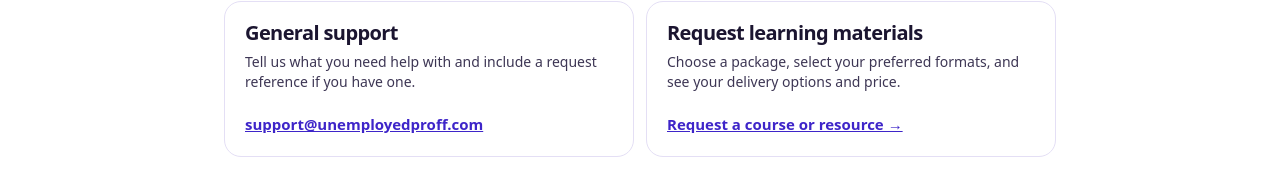
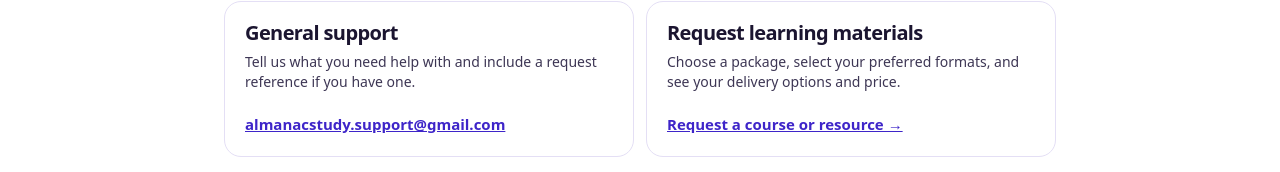
Before and after one commit to StudyMate-N/almanac, a Next.js app: page /contact in a window 1280 px wide. Shown: the part 262-434 px from the top of the page. Built offline with nearby package versions, Linux system fonts and the light colour scheme.

Commit message:
Almanac: use dedicated customer support mailbox

```diff
--- a/src/app/contact/page.tsx
+++ b/src/app/contact/page.tsx
@@ -17,7 +17,7 @@ export default function ContactPage() {
         <div className="alm-card p-5">
           <h2 className="font-display text-xl font-semibold">General support</h2>
           <p className="mt-2 text-sm text-ink-body">Tell us what you need help with and include a request reference if you have one.</p>
-          <a href="mailto:support@unemployedproff.com" className="mt-5 inline-block break-all font-semibold text-violet-700 underline">support@unemployedproff.com</a>
+          <a href="mailto:almanacstudy.support@gmail.com" className="mt-5 inline-block break-all font-semibold text-violet-700 underline">almanacstudy.support@gmail.com</a>
         </div>
         <div className="alm-card bg-lilac p-5">
           <h2 className="font-display text-xl font-semibold">Request learning materials</h2>
```
